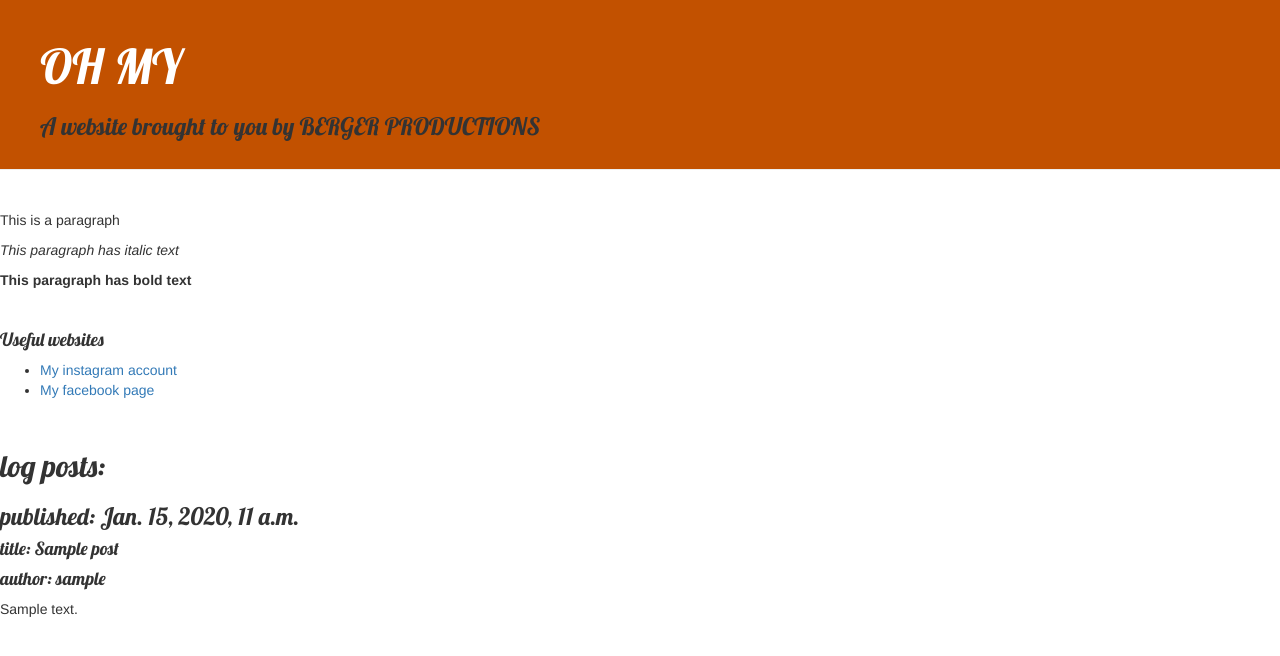
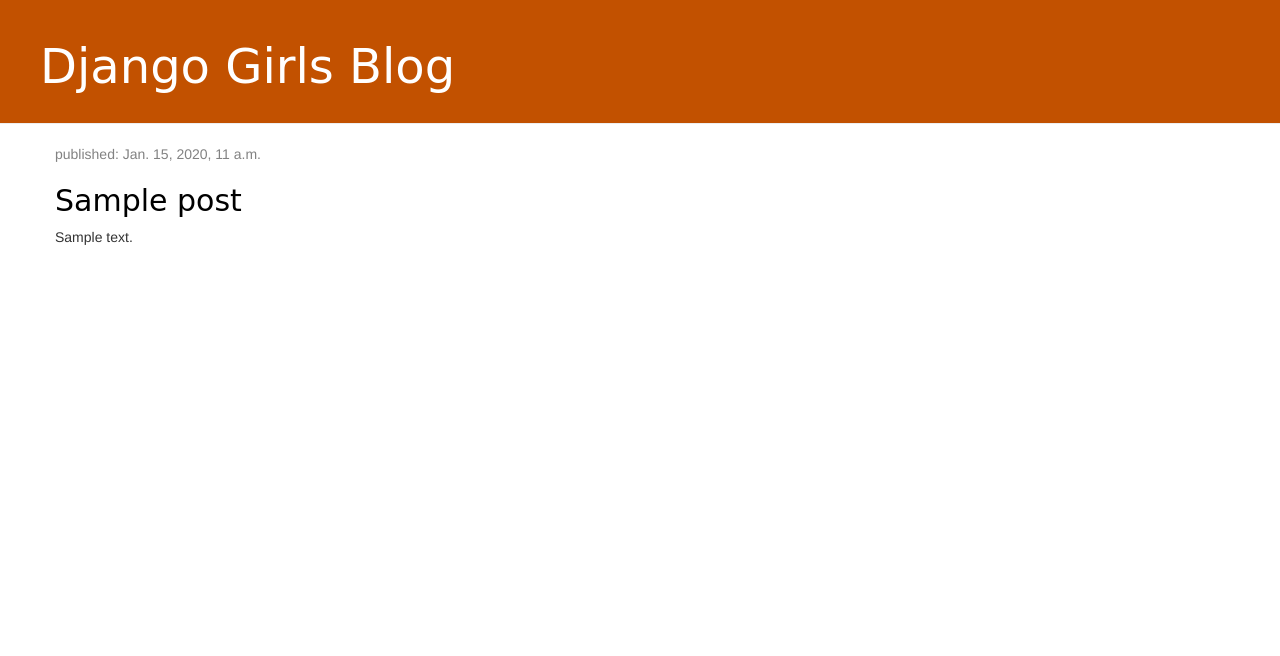
Before and after one commit to BirkBerger/my-first-blog, a Django app: page / in a window 1280 px wide. Shown: the top 656 px of the page. Run offline with Django 3.2, Linux system fonts and the light colour scheme; tables that the repository leaves empty hold one stand-in row (values such as "Sample post"); some libraries are stand-ins or nearby versions.

Commit message:
copy-posted all html content from djangogirls

```diff
--- a/blog/templates/blog/post_list.html
+++ b/blog/templates/blog/post_list.html
@@ -1,51 +1,30 @@
 {% load static %}
-
 <html>
     <head>
-        <title>OH MY</title>
+        <title>Django Girls blog</title>
         <link rel="stylesheet" href="//maxcdn.bootstrapcdn.com/bootstrap/3.2.0/css/bootstrap.min.css">
         <link rel="stylesheet" href="//maxcdn.bootstrapcdn.com/bootstrap/3.2.0/css/bootstrap-theme.min.css">
-        <link href="//fonts.googleapis.com/css?family=Lobster&subset=latin,latin-ext" rel="stylesheet" type="text/css">
         <link rel="stylesheet" href="{% static 'css/blog.css' %}">
     </head>
     <body>
-
         <div class="page-header">
-            <h1>OH MY</h1>
-            <h3>A website brought to you by BERGER PRODUCTIONS</h3>
+            <h1><a href="/">Django Girls Blog</a></h1>
         </div>
 
-        <br>
-        <div>
-            <p>This is a paragraph</p>
-            <p><em>This paragraph has italic text</em></p>
-            <p><strong>This paragraph has bold text</strong></p>
+        <div class="content container">
+            <div class="row">
+                <div class="col-md-8">
+                    {% for post in posts %}
+                        <div class="post">
+                            <div class="date">
+                                <p>published: {{ post.published_date }}</p>
+                            </div>
+                            <h2><a href="">{{ post.title }}</a></h2>
+                            <p>{{ post.text|linebreaksbr }}</p>
+                        </div>
+                    {% endfor %}
+                </div>
+            </div>
         </div>
-
-        <br>
-        <div>
-            <h4>Useful websites</h4>
-            <ul>
-                <li><a href="https://www.instagram.com/birkberger/" class="external_link">My instagram account</a></li>
-                <li><a href="https://www.facebook.com/thea.b.berger/" class="external_link">My facebook page</a></li>
-            </ul>
-        </div>
-
-        <div>
-            <br>
-            <h2>log posts:</h2>
-        </div>
-
-        {% for post in posts %}
-        <div class="post">
-            <h3>published: {{ post.published_date }}</h3>
-            <h4>title: {{ post.title }}</h4>
-            <h4>author: {{ post.author }}</h4>
-            <p>
-                {{ post.text|linebreaksbr }}
-            </p>
-        </div>
-        {% endfor %}
-
     </body>
 </html>
```
